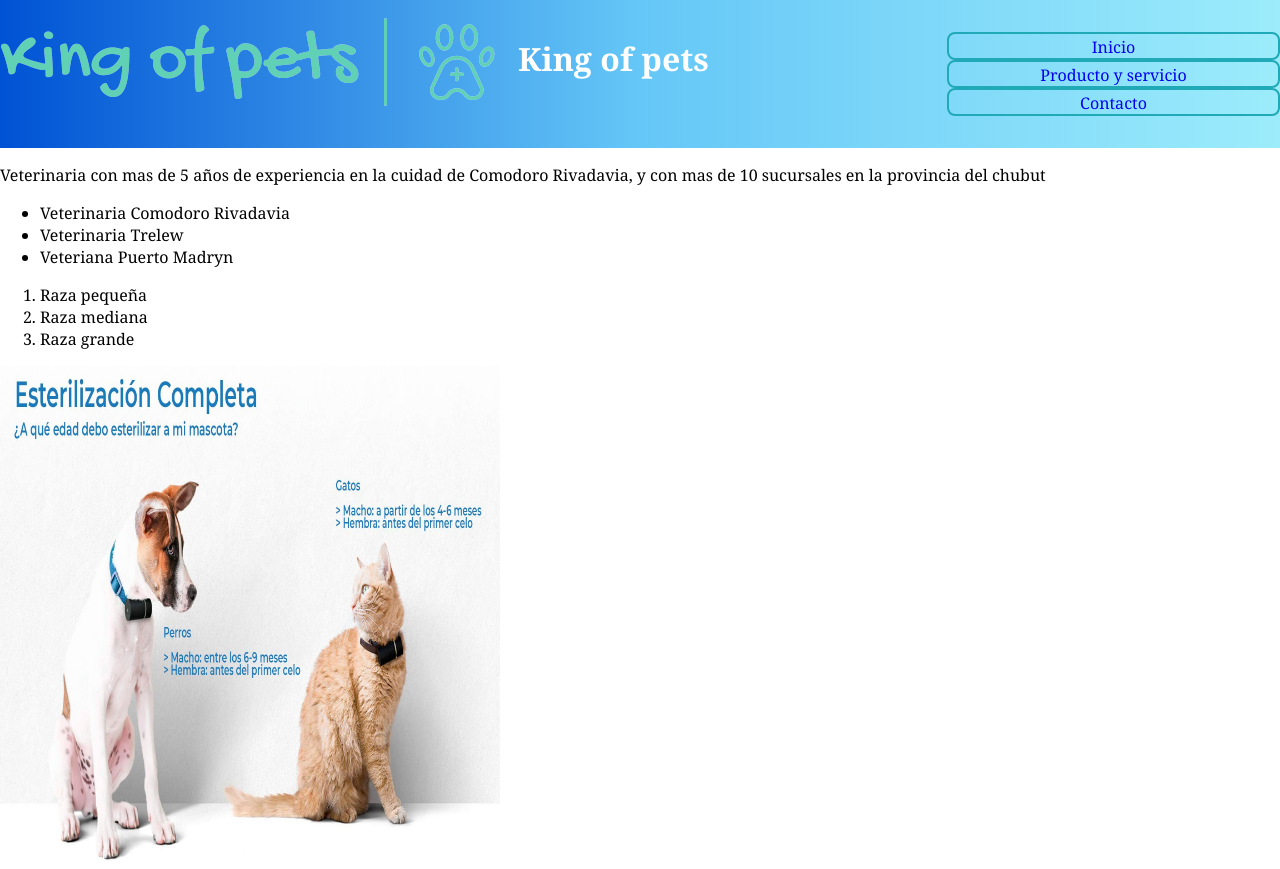
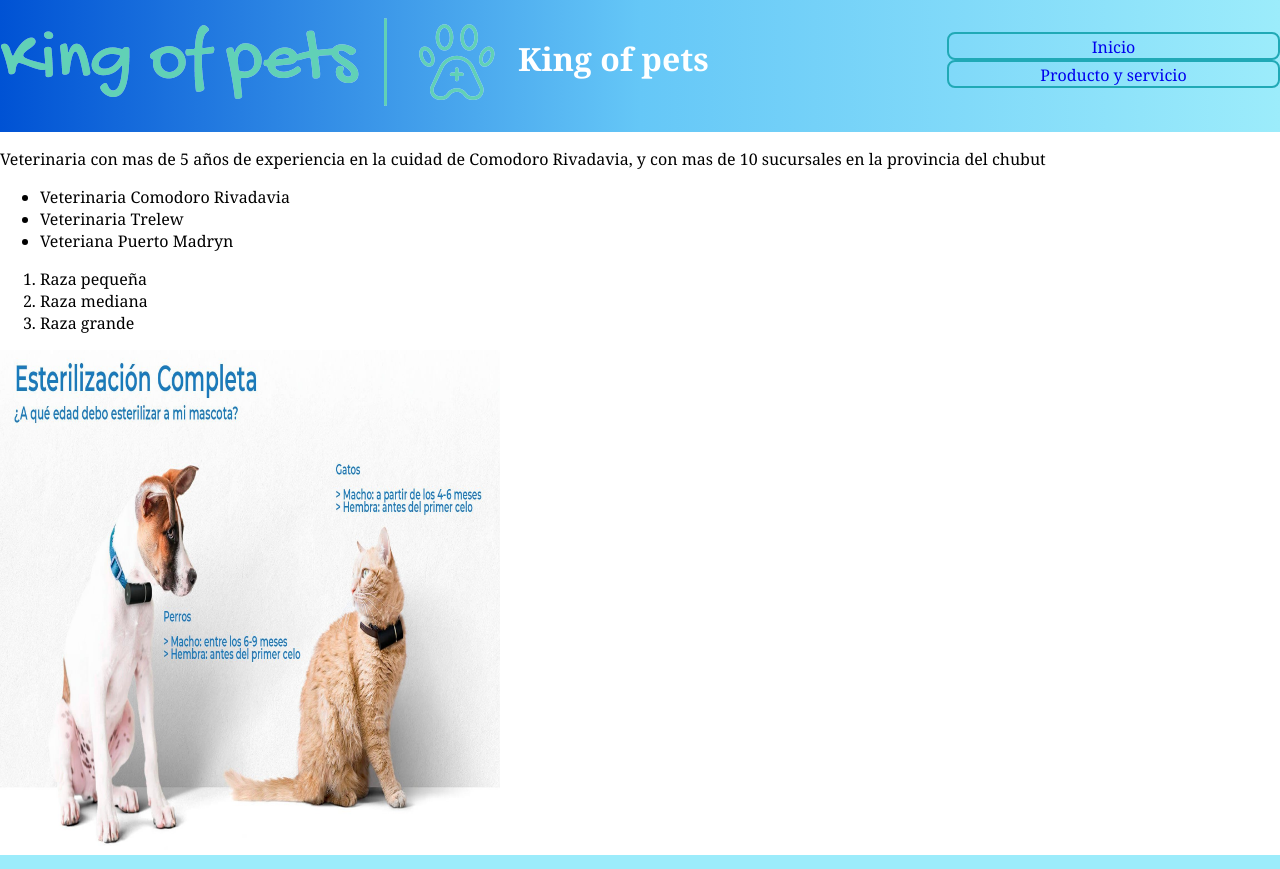
Before and after one commit to Victorpdv91/king-of-pets, a plain HTML site: page Inicio.html in a window 1280 px wide. Shown: the top 869 px of the page. Drawn offline with Linux system fonts and the light colour scheme.

Commit message:
Add files via upload

```diff
--- a/Inicio.html
+++ b/Inicio.html
@@ -22,7 +22,7 @@
 
             <li class="Inicio"> <a href=Inicio.html>Inicio</a></li>
             <li class="producto"> <a href=producto.html>Producto y servicio</a></li>
-            <li class="contacto"> <a href=Contacto.html>Contacto</a> </li>
+
 
 
         </ul>
```
Also changed, not shown: producto.html (+0 -1 lines).
